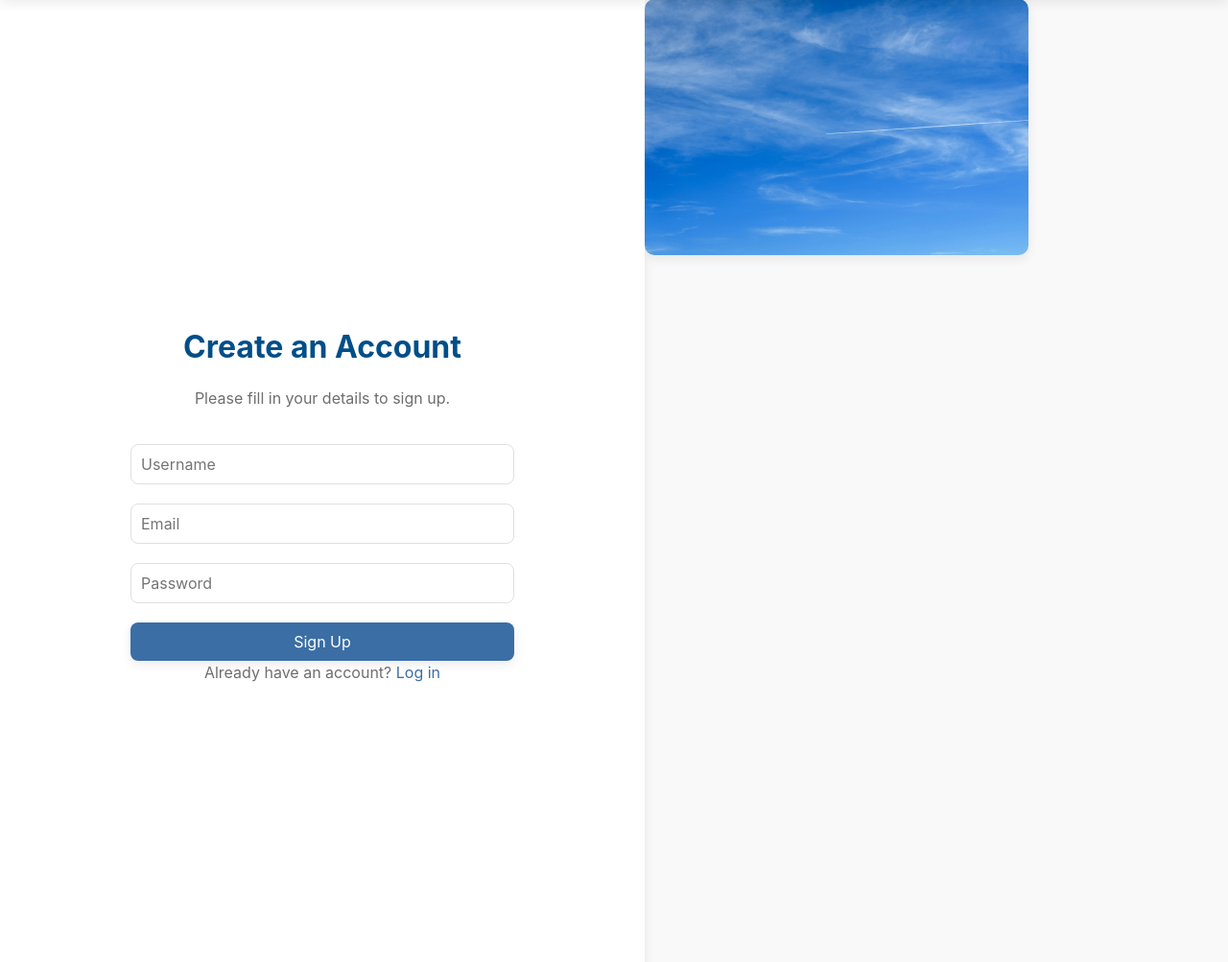
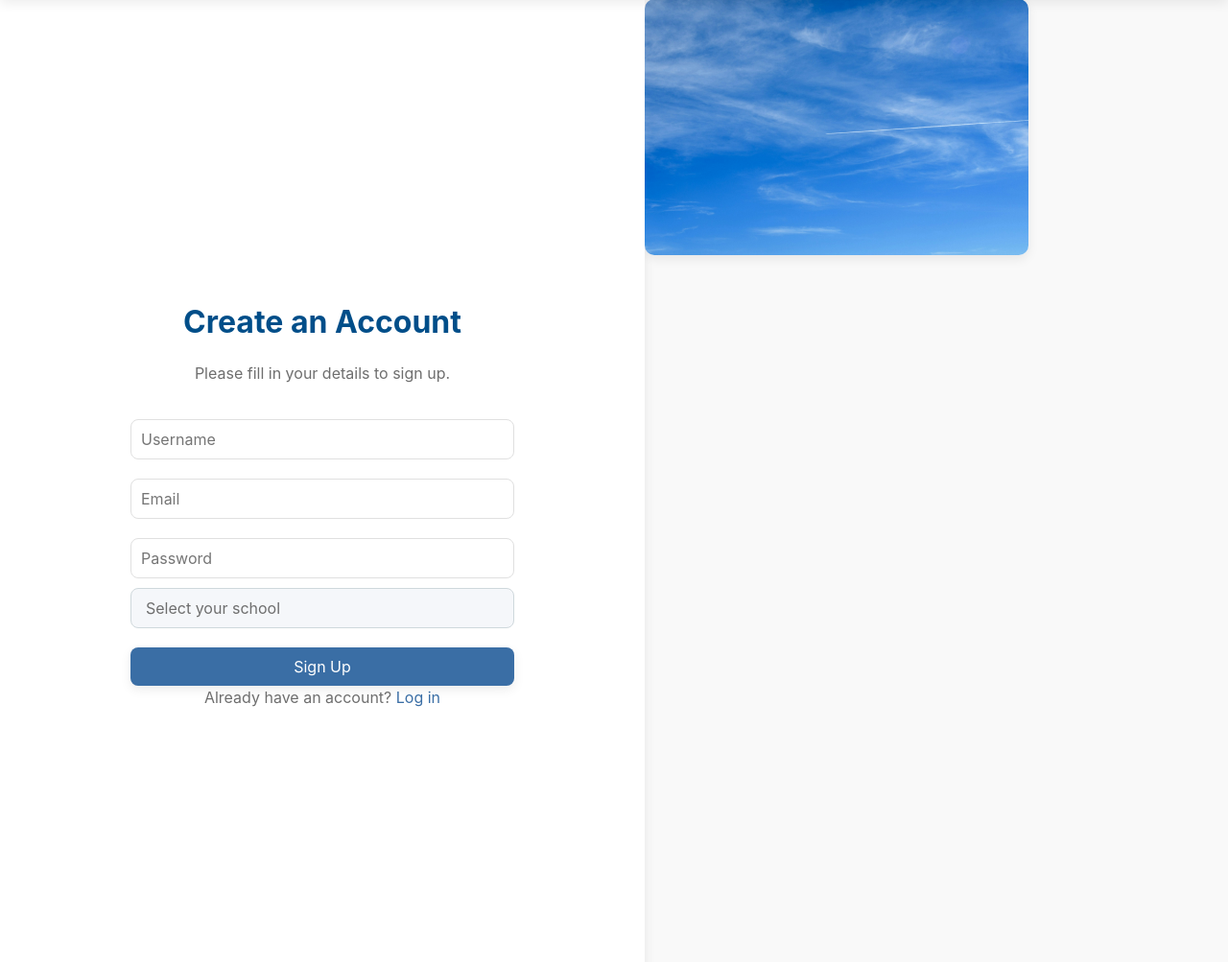
Before and after one commit to vaishnav90/final_project, a Flask app: page /signup in a window 1280 px wide. Shown: the part 73-1076 px from the top of the page at 96% size. Run offline with Flask 3, Linux system fonts and the light colour scheme.

Commit message:
switched all listings to school community

```diff
--- a/main.py
+++ b/main.py
@@ -103,20 +103,30 @@ initialize_neighborhoods()
 
 @app.route('/')
 def home():
+    user_school = None
+    if current_user.is_authenticated:
+        user_school = current_user.user_data.get('profile', {}).get('school', None)
+
+    # Filter by school if user is logged in and has a school set
+    school_filter = {}
+    if user_school:
+        school_filter['profile.school'] = user_school
+
     # Get recent listings
-    recent_listings = list(listings_collection.find({'status': 'available'})
-                          .sort('created_at', -1)
-                          .limit(8))
+    recent_listings = list(listings_collection.find(
+        {'status': 'available', **school_filter}
+    ).sort('created_at', -1).limit(8))
 
     # Get high-end listings (price > $100)
     high_end_listings = list(listings_collection.find({
         'status': 'available',
-        'price': {'$gt': 100}
+        'price': {'$gt': 100},
+        **school_filter
     }).sort('created_at', -1).limit(4))
 
     # Get popular categories with item counts
     pipeline = [
-        {'$match': {'status': 'available'}},
+        {'$match': {'status': 'available', **school_filter}},
         {'$group': {'_id': '$category', 'count': {'$sum': 1}}},
         {'$sort': {'count': -1}},
         {'$limit': 4}
@@ -145,6 +155,7 @@ def signup():
         username = request.form['username']
         email = request.form['email']
         password = request.form['password']
+        school = request.form['school']
 
         # Check if user already exists
         if users_collection.find_one({'email': email}):
@@ -168,6 +179,7 @@ def signup():
                 'last_name': '',
                 'avatar': '',
                 'bio': '',
+                'school': school,
                 'neighborhood': '',
                 'joined_date': datetime.utcnow(),
                 'last_active': datetime.utcnow()
@@ -240,6 +252,12 @@ def logout():
 
 @app.route('/listings')
 def listings():
+    # Get current user's school
+    user_school = current_user.user_data.get('profile', {}).get('school', None)
+    if not user_school:
+        flash('Your profile does not have a school set. Please update your profile before listing an item.', 'danger')
+        return redirect(url_for('sell'))
+
     # Get filter parameters
     neighborhood = request.args.get('neighborhood', 'all')
     category = request.args.get('category', 'all')
@@ -248,7 +266,7 @@ def listings():
     search = request.args.get('search', '')
 
     # Build query
-    query = {'status': 'available'}
+    query = {'status': 'available', 'profile.school': user_school}
 
     if neighborhood != 'all':
         query['neighborhood'] = neighborhood
@@ -358,6 +376,9 @@ def sell():
                     result = images_collection.insert_one(image_doc)
                     image_ids.append(str(result.inserted_id))
 
+        # Get the user's school from their profile
+        user_school = current_user.user_data.get('profile', {}).get('school', None)
+
         new_listing = {
             'title': request.form['title'],
             'description': request.form['description'],
@@ -366,13 +387,16 @@ def sell():
             'size': request.form['size'],
             'condition': request.form['condition'],
             'neighborhood': request.form['neighborhood'],
-            'images': image_ids,  # Store image IDs from MongoDB
+            'images': image_ids,
             'status': 'available',
             'seller_id': current_user.id,
             'created_at': datetime.utcnow(),
             'updated_at': datetime.utcnow(),
             'views': 0,
-            'saves': 0
+            'saves': 0,
+            'profile': {
+                'school': user_school
+            }
         }
 
         listings_collection.insert_one(new_listing)
--- a/static/assets/css/styles.css
+++ b/static/assets/css/styles.css
@@ -825,6 +825,28 @@ html, body {
     transition: background-color 0.3s ease, transform 0.2s ease;
 }
 
+.auth-form select[name="school"] {
+    width: 100%;
+    padding: 10px 15px;
+    border: 1.5px solid #cfd8dc;
+    border-radius: var(--radius);
+    background: #f5f7fa;
+    font-size: 1rem;
+    color: var(--text-light);
+    margin-bottom: 10px;
+    transition: border 0.2s;
+    appearance: none;
+    -webkit-appearance: none;
+    -moz-appearance: none;
+    cursor: pointer;
+    outline: none;
+}
+
+.auth-form select[name="school"]:focus {
+    border-color: var(--text-light);
+    background: #fff;
+}
+
 .auth-form button:hover {
     background-color: var(--primary-dark); /* Darker shade of the primary color */
     transform: translateY(-2px); /* Slight lift effect */
--- a/templates/signup.html
+++ b/templates/signup.html
@@ -53,6 +53,14 @@
                 <input type="text" name="username" placeholder="Username" required autocomplete="username">
                 <input type="email" name="email" placeholder="Email" required autocomplete="email">
                 <input type="password" name="password" placeholder="Password" required autocomplete ="new-password">
+                <select name="school" required>
+                    <option value="" disabled selected>Select your school</option>
+                    <option value="The Athenian School">The Athenian School</option>
+                    <option value="Dougherty Valley High">Dougherty Valley High</option>
+                    <option value="Monte Vista High">Monte Vista High</option>
+                    <option value="San Ramon Valley High">San Ramon Valley High</option>
+                    <option value="Bentley School">Bentley School</option>
+                </select>
                 <button type="submit">Sign Up</button>
             </form>
             <p>Already have an account? <a href="/login">Log in</a></p>
```
